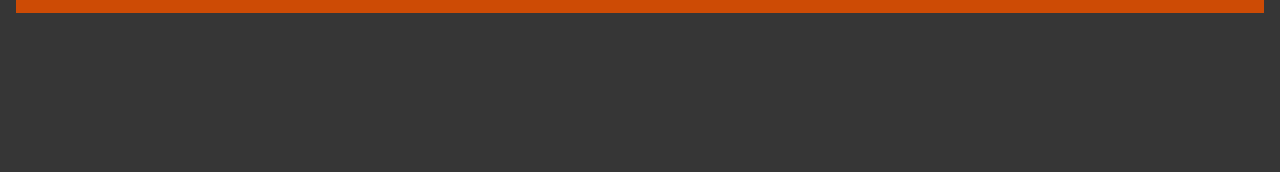
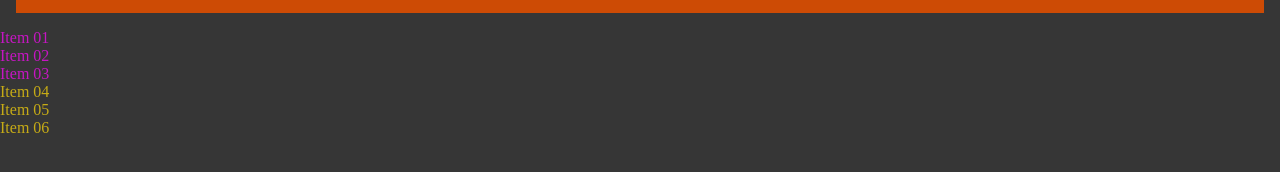
Before and after one commit to DanielSCustodio/Curso-sass, a plain HTML site: page regras-estilizacao/index.html in a window 1280 px wide. Shown: the part 300-472 px from the top of the page. Drawn offline with Linux system fonts and the light colour scheme.

Commit message:
feat: Nesting with operators

```diff
--- a/regras-estilizacao/index.html
+++ b/regras-estilizacao/index.html
@@ -22,6 +22,15 @@
     <p>Vivamus suscipit tortor eget felis porttitor volutpat.</p>
     <p class="p-blue">Vivamus suscipit tortor eget felis porttitor volutpat.</p>
   </main>
-
+  <ul>
+    <li>Item 01</li>
+    <li>Item 02</li>
+    <li>Item 03</li>
+  </ul>
+  <ol>
+    <li>Item 04</li>
+    <li>Item 05</li>
+    <li>Item 06</li>
+  </ol>
 </body>
 </html>
--- a/regras-estilizacao/sass/style.sass
+++ b/regras-estilizacao/sass/style.sass
@@ -11,7 +11,7 @@ div, main
   margin: 1rem
 
   p,h2
-    color:#d64d2e
+    color:#2ed62e
     background-color:#131414
 
 main
@@ -20,3 +20,10 @@ main
 
   .p-blue
     color: #1d6bca
+
+li
+  color: #c616c3
+
+ol
+  >li
+    color: #c6ab16
```
Also changed, not shown: regras-estilizacao/css/style.css.
